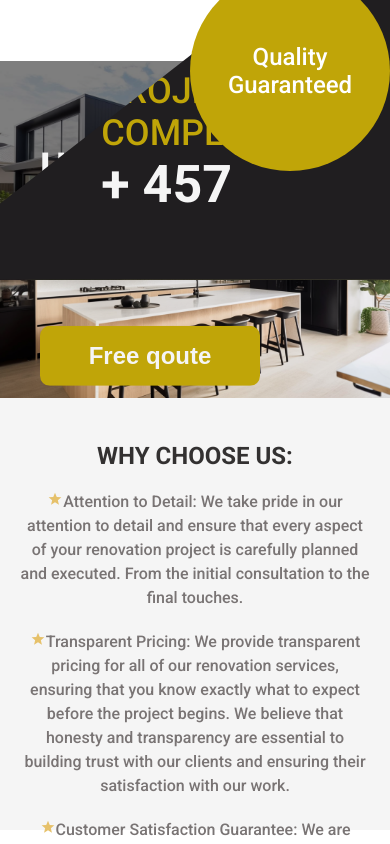
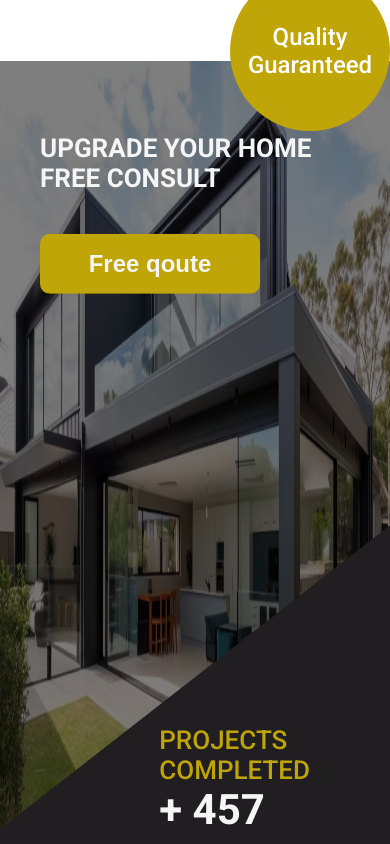
Before and after one commit to shaunvan119/renovation-website, a React (Create React App) app: page / in a window 390 px wide. Shown: the part 8500-9344 px from the top of the page. Built offline with nearby package versions, Linux system fonts and the light colour scheme.

Commit message:
whynext component

```diff
--- a/src/components/Count.css
+++ b/src/components/Count.css
@@ -5,3 +5,15 @@
     margin-top: 0px;
 
 }
+
+
+@media (max-width: 675px) {
+    .count__heading {
+
+    font-size: 42px;
+
+
+}
+
+
+}
--- a/src/components/WhyNext.css
+++ b/src/components/WhyNext.css
@@ -49,6 +49,20 @@
   list-style-type: none;
 }
 
+@media (max-width: 1090px) {
+  .why-next-wrapper {
+  height: 550px;
+}
+
+
+
+.why-next-image img {
+  height: 550px;
+}
+
+}
+
+
 @media (max-width: 768px) {
   .why-next-wrapper {
     flex-direction: column;
@@ -68,4 +82,11 @@
 
   height: auto; /* set the height to 300 pixels */
 }
+
+.why-next-wrapper {
+  height: 850px;
 }
+
+
+
+}
--- a/src/components/WhyNext.js
+++ b/src/components/WhyNext.js
@@ -28,6 +28,7 @@ const WhyNext = () => {
      <div className="why-next-image">
      <img className="NextOne-image" src={NextOne} alt="Kicthen"/>
      </div>
+
     </div>
   );
 };
--- a/src/pages/HomePage.css
+++ b/src/pages/HomePage.css
@@ -71,6 +71,7 @@ transition: transform 1s ease-in-out;
   background-repeat: no-repeat;
   width: 100%;
 
+
   position: relative;
 }
 
@@ -87,6 +88,7 @@ transition: transform 1s ease-in-out;
 .house__background {
   display: block;
   width: 100%;
+  height: 100vh;
 
 }
 
@@ -141,6 +143,8 @@ transition: transform 1s ease-in-out;
 
 }
 
+
+
 .circleTwo-wrapper {
   z-index: 2;
 }
@@ -182,6 +186,36 @@ transition: transform 1s ease-in-out;
 
 }
 
+@media (max-width: 768px) {
+  .upgrade__title {
+  font-size: 26px;
+  color: whitesmoke;
+  margin-bottom: 50px;
+
+
+}
+
+.circle-two {
+  color: rgb(192, 165, 8);;
+  font-size: 26px;
+}
+
+.circleTwo-wrapper {
+  top: 200px;
+}
+
+.circle-wrapper-two {
+  height: 160px;
+  width: 160px;
+}
+
+
+.container__scrolling {
+  margin-bottom: -100px;
+}
+
+}
+
 
 @media only screen and (max-width: 784px) {
 
@@ -189,6 +223,8 @@ transition: transform 1s ease-in-out;
   grid-template-columns: repeat(2, 1fr);
 
 }
+
+
 
 
 
--- a/src/pages/HomePage.js
+++ b/src/pages/HomePage.js
@@ -129,7 +129,7 @@ useEffect(() => {
         <h2 className="upgrade__title">UPGRADE YOUR HOME <br />FREE CONSULT</h2>
         <JumpingButton />
       </div>
-      <div className="circle-wrapper">
+      <div className="circle-wrapper circle-wrapper-two">
         <div className="circle-one">Quality <br/> Guaranteed</div>
         </div>
       <div className="black__container">
@@ -140,7 +140,6 @@ useEffect(() => {
     </div>
     <div className="home-next-container">
     <WhyNext/>
-
     </div>
 
     </div>
```
